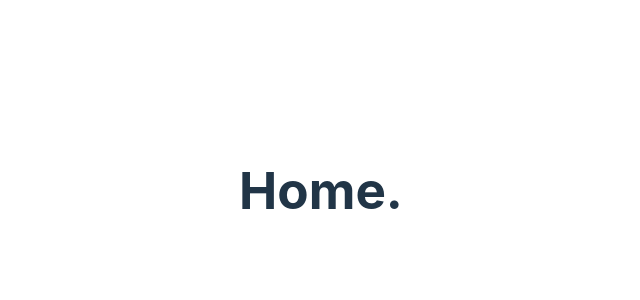
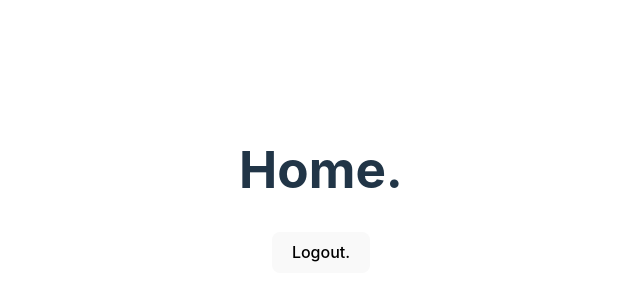
Before and after one commit to Esatduman/Silent-Spaces, a React (Vite) app in the folder Coding Project/silent-spaces/: page /home in a window 1280 px wide. Shown: the part 210-510 px from the top of the page, without its empty margins (319-959 px from the left). Built offline with nearby package versions, Linux system fonts and the light colour scheme.

Commit message:
Basic logout button.

```diff
--- a/Coding Project/silent-spaces/src/routes/Home.jsx
+++ b/Coding Project/silent-spaces/src/routes/Home.jsx
@@ -1,3 +1,18 @@
+import { signOut, getAuth } from "firebase/auth"
+
 export function Home() {
-    return <h1>Home.</h1>;
+    const auth = getAuth()
+
+    async function handleLogout() {
+        try {
+            await signOut(auth)
+        } catch (error) {
+            console.log(error)
+        }
+    }
+
+    return <div>
+        <h1>Home.</h1>
+        <button onClick={() => {handleLogout()}}>Logout.</button>
+    </div>
 }
```
